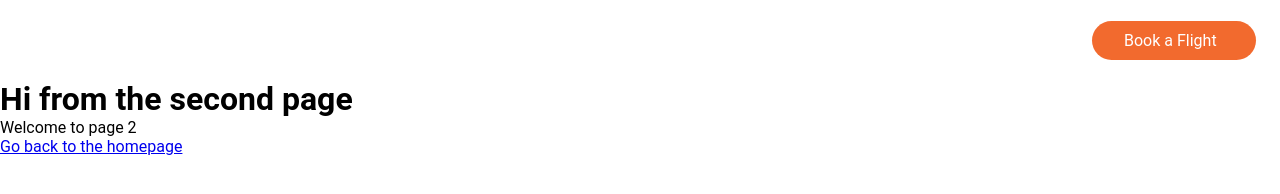
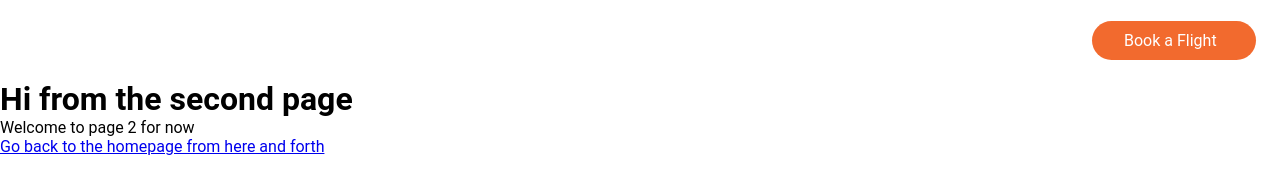
Before and after one commit to kayub007/explore-naija, a Gatsby site: page /page-2 in a window 1280 px wide. Built offline with nearby package versions, Linux system fonts and the light colour scheme; Gatsby itself is replaced by a stand-in of ours.

Commit message:
fourt commit

```diff
--- a/src/pages/page-2.js
+++ b/src/pages/page-2.js
@@ -8,8 +8,8 @@ const SecondPage = () => (
   <Layout>
     <SEO title="Page two" />
     <h1>Hi from the second page</h1>
-    <p>Welcome to page 2</p>
-    <Link to="/">Go back to the homepage</Link>
+    <p>Welcome to page 2 for now</p>
+    <Link to="/">Go back to the homepage from here and forth</Link>
   </Layout>
 )
 
```
